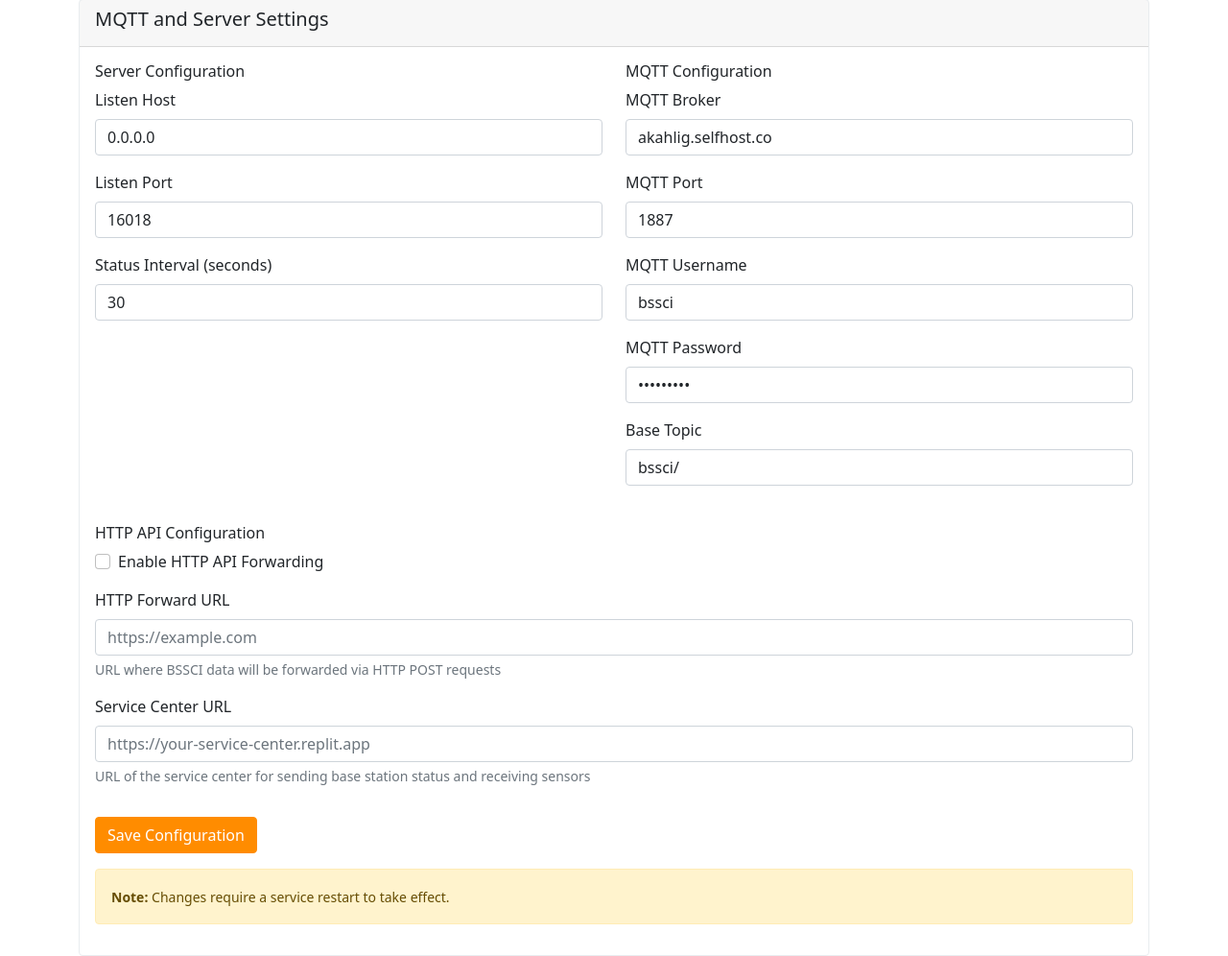
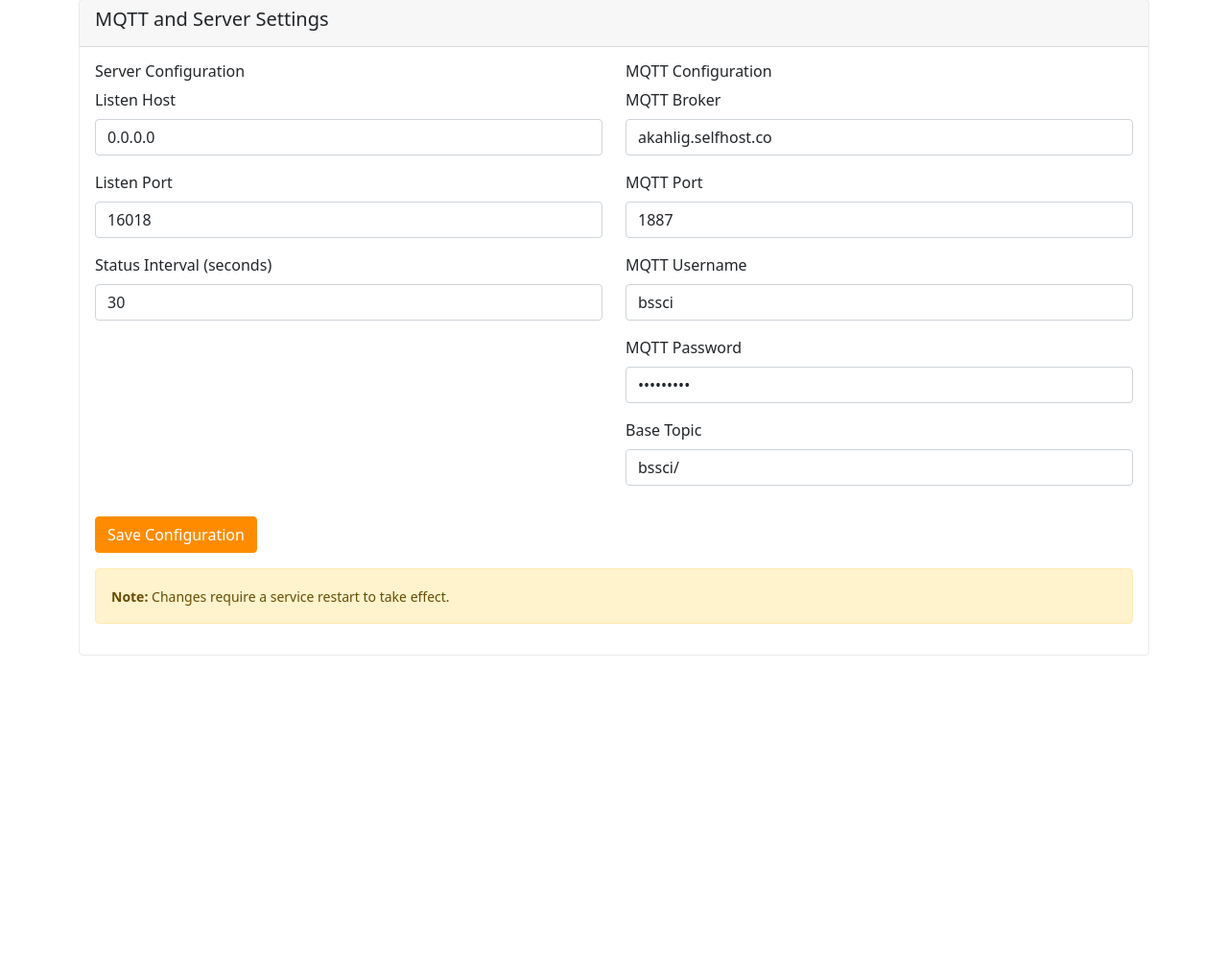
Before and after one commit to plasmonized/containerized-mioty-Service-Center, a Flask app: page /config in a window 1280 px wide. Shown: the part 137-1133 px from the top of the page at 96% size. After the commit the page ends 820 px from the top, so only its background shows below. Run offline with Flask 3, Linux system fonts and the light colour scheme.

Commit message:
Assistant checkpoint: Remove HTTP API configuration section
Assistant generated file changes:
- templates/config.html: Remove HTTP API Configuration section
- web_ui.py: Remove HTTP API fields from config handling

---

User prompt:

the TLS server is having trouble now:
and can you remove the HTTP API configuration section under configuration? thanks

Replit-Commit-Author: Assistant
Replit-Commit-Session-Id: 840179a8-1911-43ed-8f63-2a2ad89090f4

```diff
--- a/templates/config.html
+++ b/templates/config.html
@@ -52,30 +52,7 @@
                 </div>
             </div>
 
-            <div class="row mt-4">
-                <div class="col-12">
-                    <h6>HTTP API Configuration</h6>
-                    <div class="mb-3">
-                        <div class="form-check">
-                            <input class="form-check-input" type="checkbox" id="HTTP_FORWARD_ENABLED" {{ 'checked' if config.HTTP_FORWARD_ENABLED else '' }}>
-                            <label class="form-check-label" for="HTTP_FORWARD_ENABLED">
-                                Enable HTTP API Forwarding
-                            </label>
-                        </div>
-                    </div>
-                    <div class="mb-3">
-                        <label for="HTTP_FORWARD_URL" class="form-label">HTTP Forward URL</label>
-                        <input type="url" class="form-control" id="HTTP_FORWARD_URL" value="{{ config.HTTP_FORWARD_URL }}" placeholder="https://example.com">
-                        <div class="form-text">URL where BSSCI data will be forwarded via HTTP POST requests</div>
-                    </div>
 
-                    <div class="mb-3">
-                        <label for="SERVICE_CENTER_URL" class="form-label">Service Center URL</label>
-                        <input type="url" class="form-control" id="SERVICE_CENTER_URL" value="{{ config.SERVICE_CENTER_URL }}" placeholder="https://your-service-center.replit.app">
-                        <div class="form-text">URL of the service center for sending base station status and receiving sensors</div>
-                    </div>
-                </div>
-            </div>
 
             <div class="mt-3">
                 <button type="button" class="btn btn-primary" onclick="saveConfig()">Save Configuration</button>
--- a/web_ui.py
+++ b/web_ui.py
@@ -231,8 +231,7 @@ def config():
         'MQTT_USERNAME': bssci_config.MQTT_USERNAME,
         'MQTT_PASSWORD': bssci_config.MQTT_PASSWORD,
         'BASE_TOPIC': bssci_config.BASE_TOPIC,
-        'STATUS_INTERVAL': bssci_config.STATUS_INTERVAL,
-
+        'STATUS_INTERVAL': bssci_config.STATUS_INTERVAL
     }
     return render_template('config.html', config=config_data)
 
```
